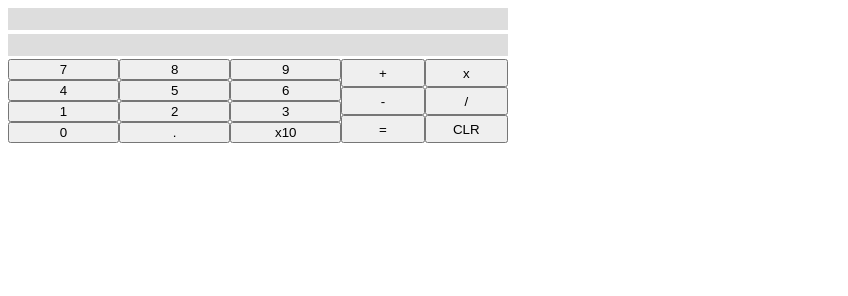
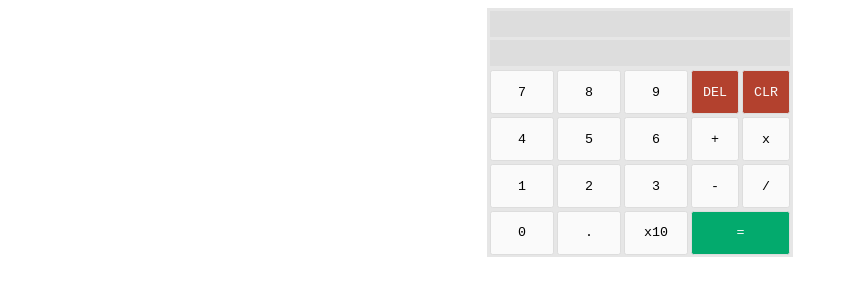
Before and after one commit to nGonium/calculator, a plain HTML site: page index.html in a window 1280 px wide. Shown: the whole page, without its empty margins (0-848 px from the left). Drawn offline with Linux system fonts and the light colour scheme.

Commit message:
Improve UI

```diff
--- a/calculator.js
+++ b/calculator.js
@@ -12,16 +12,12 @@ function operate(operator, a, b) {
     switch (operator) {
         case '+':
             return add(a, b)
-            break;
         case '-':
             return subtract(a, b)
-            break;
         case '*':
             return multiply(a, b)
-            break;
         case '/':
             return divide(a, b)
-            break;
         default:
             break;
 
@@ -52,14 +48,12 @@ function initEventListeners() {
         op.addEventListener('click', e => {
             if(!isNumber(value1)) {
                 value1 = Number(displayMain.textContent);
-                operator = op.value;
-                displayPrev.textContent = `${value1} ${operator}`;
             } else {
                 value2 = Number(displayMain.textContent);
                 value1 = operate(operator, value1, value2);
-                operator = op.value;
-                displayPrev.textContent = `${value1} ${operator}`
             }
+            operator = op.value;
+            displayPrev.textContent = `${value1} ${operator}`;
             displayMain.textContent = '';
         })
     }
--- a/index.html
+++ b/index.html
@@ -34,12 +34,13 @@
                 <button value="e" data-btn="number">x10</button>
             </div>
             <div id="operations">
+                <button value="del" data-btn="del">DEL</button>
+                <button value="clr" data-btn="clear">CLR</button>
                 <button value="+" data-btn="operator">+</button>
                 <button value="*" data-btn="operator">x</button>
                 <button value="-" data-btn="operator">-</button>
                 <button value="/" data-btn="operator">/</button>
                 <button value="=" data-btn="equals">=</button>
-                <button value="clr" data-btn="clear">CLR</button>
             </div>
         </div>
     </div>
--- a/style.scss
+++ b/style.scss
@@ -1,20 +1,50 @@
+$white: #FAFAFA;
+$affirm: #03AA6D;
+$warn: #b3412e;
+* {
+    font-family: monospace;
+}
+
+button {
+    border: solid #ddd 1px;
+    border-radius: 0.2em;
+    cursor: pointer;
+    background-color: $white;
+    padding: 1em 0.5em;
+}
 #calculator {
-    max-width: 500px;
+    margin: auto;
+    padding: 0.2em;
+    max-width: 300px;
+    background-color: #E6E6E6;
 }
 #display-main, #display-prev {
-    height: 1.4em;
+    height: 2rem;
+    text-align: right;
+    font-size: 1.5em;
     background-color: #ddd;
     margin-bottom: .2em;
 }
 #interface {
-    display: grid;
     grid-template-columns: 2fr 1fr;
 }
+#interface, #numpad, #operations {
+    display: grid;
+    gap: 0.25em;
+}
 #numpad {
-    display: grid;
     grid-template-columns: repeat(3, 1fr);
 }
 #operations {
-    display: grid;
     grid-template-columns: repeat(2, 1fr);
+    & > button[data-btn="del"], > button[data-btn="clear"] {
+        color: $white;
+        background-color: $warn;
+    }
+    & > button[data-btn="equals"] {
+        color: $white;
+        background-color: $affirm;
+        grid-column-start: 1;
+        grid-column-end: 3;
+    }
 }
```
Also changed, not shown: style.css, 1 other file.
